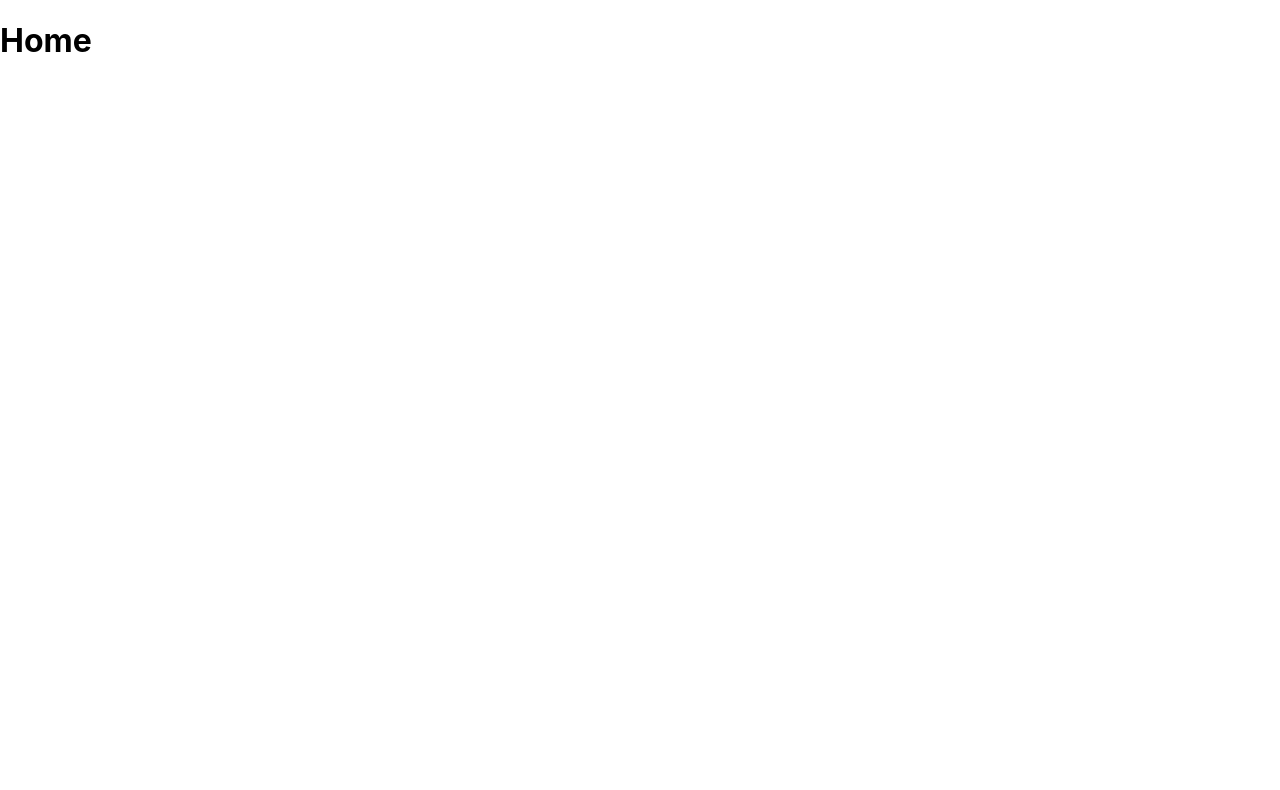
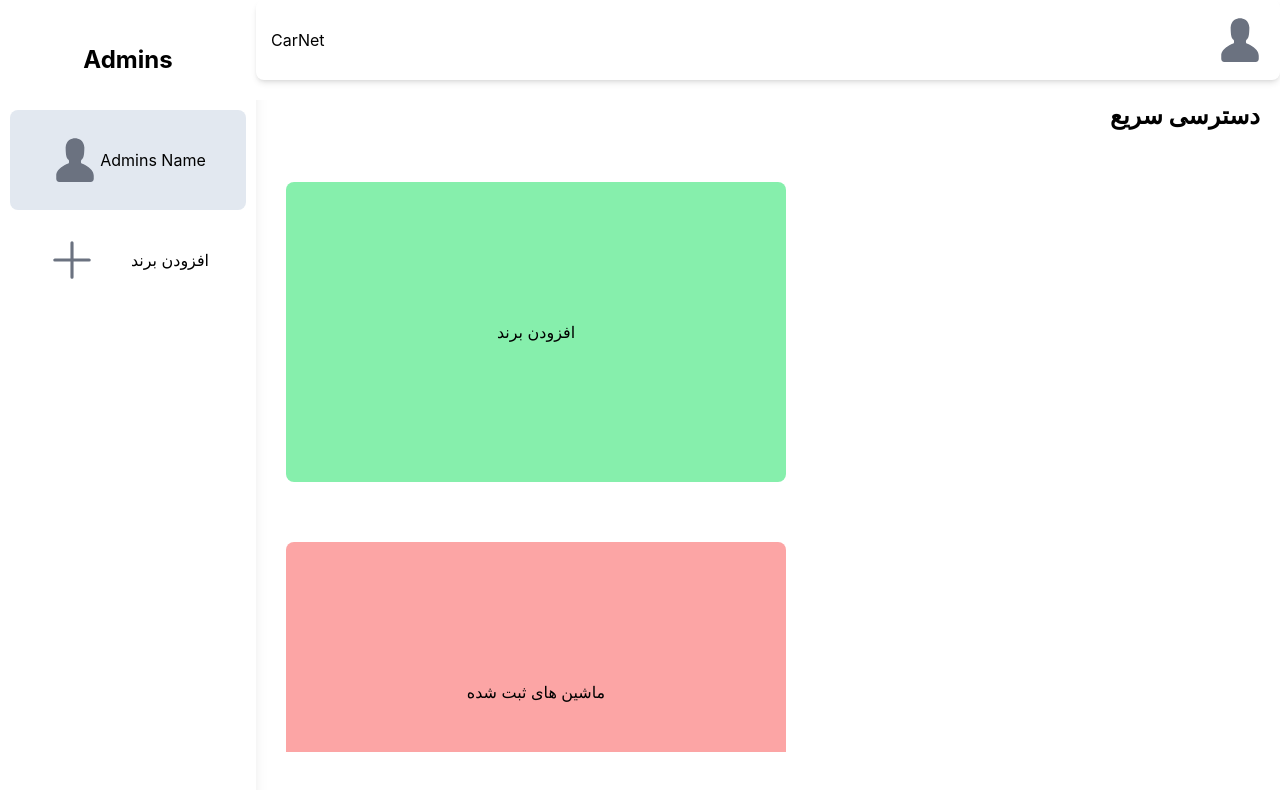
Before and after one commit to abolfazlsli/admin-car-net, a React (Create React App) app: page / in a window 1280 px wide. Shown: the top 790 px of the page. Built offline with nearby package versions, Linux system fonts and the light colour scheme.

Commit message:
added dashboards and start to insert the products

```diff
--- a/package.json
+++ b/package.json
@@ -3,6 +3,7 @@
   "version": "0.1.0",
   "private": true,
   "dependencies": {
+    "@tailwindcss/vite": "^4.0.12",
     "@testing-library/dom": "^10.4.0",
     "@testing-library/jest-dom": "^6.6.3",
     "@testing-library/react": "^16.2.0",
@@ -40,5 +41,8 @@
       "last 1 firefox version",
       "last 1 safari version"
     ]
+  },
+  "devDependencies": {
+    "tailwindcss": "^3.4.17"
   }
 }
--- a/src/App.js
+++ b/src/App.js
@@ -1,19 +1,30 @@
 import './App.css';
-import { NavLink, Route, Routes } from 'react-router';
+import { Route, Routes } from 'react-router';
 import Home from './screens/Home';
 import Brands from './screens/brands';
 import AddBrands from './screens/addbrands';
+import AdminInfo from './screens/admininfo';
+import Sidebar from './components/sidebar/sidebar';
+import Navbar from './components/navbar/navbar';
 function App() {
   return (
    <>
    {/* Header */}
+   <div className='flex justify-start'>
+    <div className='w-[20%] h-[100px] bg-white'>
+      <Sidebar/>
+    </div>
+    <div className='w-[100%] h-[100px] bg-white '>
+        <Navbar/>
         <Routes>
             <Route path='/' element={(<Home/>)} />
             <Route path='/about' element={(<><p>a </p></>)} />
             <Route path='/brands' element={(<Brands/>)} />
             <Route path='/addbrands' element={(<AddBrands/>)} />
-
+            <Route path='/admininfo' element={(<AdminInfo/>)} />
         </Routes>
+      </div>
+    </div>
    </>
   );
 }
--- /dev/null
+++ b/src/components/icons/Person.js
@@ -0,0 +1,8 @@
+const Person = (props) => {
+    return (
+        <svg xmlns="http://www.w3.org/2000/svg" {...props} width="300" height="300" viewBox="0 0 12 16"><path fill-rule="evenodd" d="M12 14.002a.998.998 0 0 1-.998.998H1.001A1 1 0 0 1 0 13.999V13c0-2.633 4-4 4-4s.229-.409 0-1c-.841-.62-.944-1.59-1-4c.173-2.413 1.867-3 3-3s2.827.586 3 3c-.056 2.41-.159 3.38-1 4c-.229.59 0 1 0 1s4 1.367 4 4v1.002z" fill="currentColor"/></svg>
+    )
+}
+
+
+export default Person;
--- /dev/null
+++ b/src/components/icons/Plus.js
@@ -0,0 +1,5 @@
+const Plus = (props) => (
+    <svg xmlns="http://www.w3.org/2000/svg" {...props} width="300" height="300" viewBox="0 0 16 16"><path fill="currentColor" fill-rule="evenodd" d="M8 2a.5.5 0 0 1 .5.5v5h5a.5.5 0 0 1 0 1h-5v5a.5.5 0 0 1-1 0v-5h-5a.5.5 0 0 1 0-1h5v-5A.5.5 0 0 1 8 2"/></svg>
+)
+
+export default Plus;
--- /dev/null
+++ b/src/components/navbar/navbar.jsx
@@ -0,0 +1,18 @@
+import Person from "../icons/Person";
+const Navbar = () => {
+    return (
+        <>
+        <div className="w-[100%] h-[80px] p-[15px] flex justify-between items-center shadow-md rounded-lg">
+            <div className="cursor-pointer">
+                <h1>CarNet</h1>
+            </div>
+            <div>
+                <Person className="w-[50px] h-[50px] text-gray-500" />
+            </div>
+
+        </div>
+        </>
+    )
+}
+
+export default Navbar;
--- a/src/components/sidebar/sidebar.jsx
+++ b/src/components/sidebar/sidebar.jsx
@@ -1,9 +1,33 @@
-import styles from "./css/sidebar.module.css"
+import { NavLink } from "react-router";
+import Person from "../icons/Person";
+import Plus from "../icons/Plus";
 const Sidebar = () => {
     return (
-        <div>
-            <h1>Sidebar</h1>
-        </div>
+        <>
+            <div className="bg-white h-screen w-64  shadow-lg p-[10px] flex flex-col items-start justify-start ">
+                <div className="w-[100%] h-[100px] flex justify-center items-center bg-white rounded-lg p-[10px]">
+                    <h1 className="font-bold text-2xl">
+                        Admins
+                    </h1>
+                </div>
+                <div className="w-[100%] h-[100px] flex justify-center items-center bg-slate-200 rounded-lg p-[10px]">
+                    <Person className="w-[50px] h-[50px] text-gray-500" />
+                    <h1>
+                        <NavLink to="/admininfo">
+                            Admins Name
+                        </NavLink>
+                    </h1>
+                </div>
+                <NavLink to="/admininfo" className="w-[100%] h-[100px] flex justify-around items-center flex-row rounded-lg p-[10px]">
+                <div className="w-[100%] h-[100px] flex justify-around items-center flex-row rounded-lg p-[10px]">
+                    <Plus className="w-[50px] h-[50px] text-gray-500" />
+                    <h1>
+                            افزودن برند
+                    </h1>
+                </div>
+                </NavLink>
+            </div>
+        </>
     )
 }
 
--- a/src/index.css
+++ b/src/index.css
@@ -1,3 +1,6 @@
+@tailwind base;
+@tailwind components;
+@tailwind utilities;
 body {
   margin: 0;
   font-family: -apple-system, BlinkMacSystemFont, 'Segoe UI', 'Roboto', 'Oxygen',
--- a/src/screens/Home.jsx
+++ b/src/screens/Home.jsx
@@ -1,9 +1,42 @@
 import React from "react"
-
+import { NavLink } from "react-router";
 const Home = () => {
     return (
         <div>
-            <h1>Home</h1>
+            <h1 className="text-2xl font-bold text-right m-[20px]">
+                دسترسی سریع
+            </h1>
+            <div className="flex flex-wrap justify-start items-start overflow-y-scroll h-[600px]">
+                <NavLink to="/addbrands">
+                    <div className="w-[500px] h-[300px] bg-green-300 rounded-lg p-[10px] flex justify-center items-center m-[30px]">
+                        <h1>
+                                افزودن برند
+                        </h1>
+                    </div>
+                </NavLink>
+                <NavLink to="/addbrands">
+                    <div className="w-[500px] h-[300px] bg-red-300 rounded-lg p-[10px] flex justify-center items-center m-[30px]">
+                        <h1>
+                                ماشین های ثبت شده
+                        </h1>
+                    </div>
+                </NavLink>
+                <NavLink to="/addbrands">
+                    <div className="w-[500px] h-[300px] bg-orange-300 rounded-lg p-[10px] flex justify-center items-center m-[30px]">
+                        <h1>
+                                حساب های کاربری
+                        </h1>
+                    </div>
+                </NavLink>
+                <NavLink to="/addbrands">
+                    <div className="w-[500px] h-[300px] bg-blue-300 rounded-lg p-[10px] flex justify-center items-center m-[30px]">
+                        <h1>
+                                نمایشگاه های ثبت شده
+                        </h1>
+                    </div>
+                </NavLink>
+
+            </div>
         </div>
     )
 }
--- /dev/null
+++ b/src/screens/admininfo.jsx
@@ -0,0 +1,8 @@
+const AdminInfo = () => {
+    return (
+        <div>
+            <h1>Admin Info</h1>
+        </div>
+    )
+}
+export default AdminInfo;
--- /dev/null
+++ b/tailwind.config.js
@@ -0,0 +1,10 @@
+/** @type {import('tailwindcss').Config} */
+module.exports = {
+  content: [
+    "./src/**/*.{js,jsx,ts,tsx}",
+  ],
+  theme: {
+    extend: {},
+  },
+  plugins: [],
+}
```
Also changed, not shown: 1 other file (tests, documents, lock files or other folders). Lines whose indentation alone changed are shown as unchanged.
